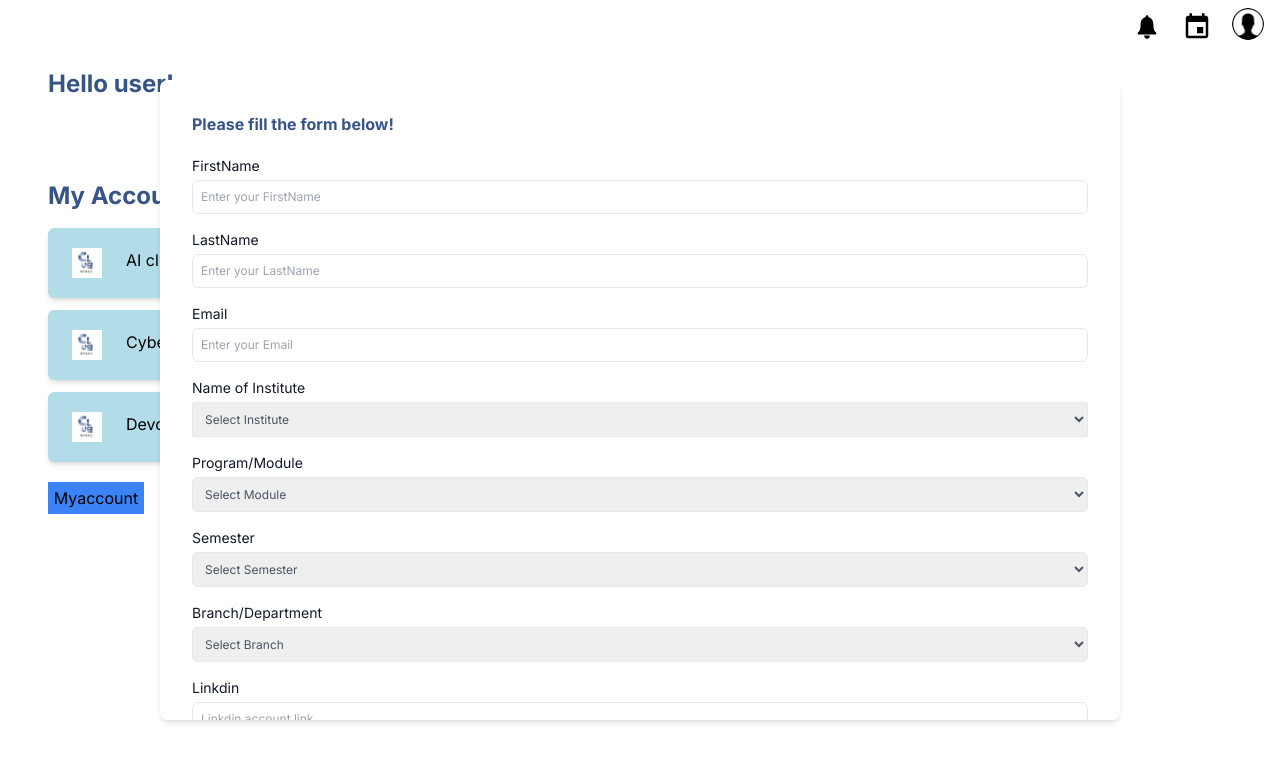
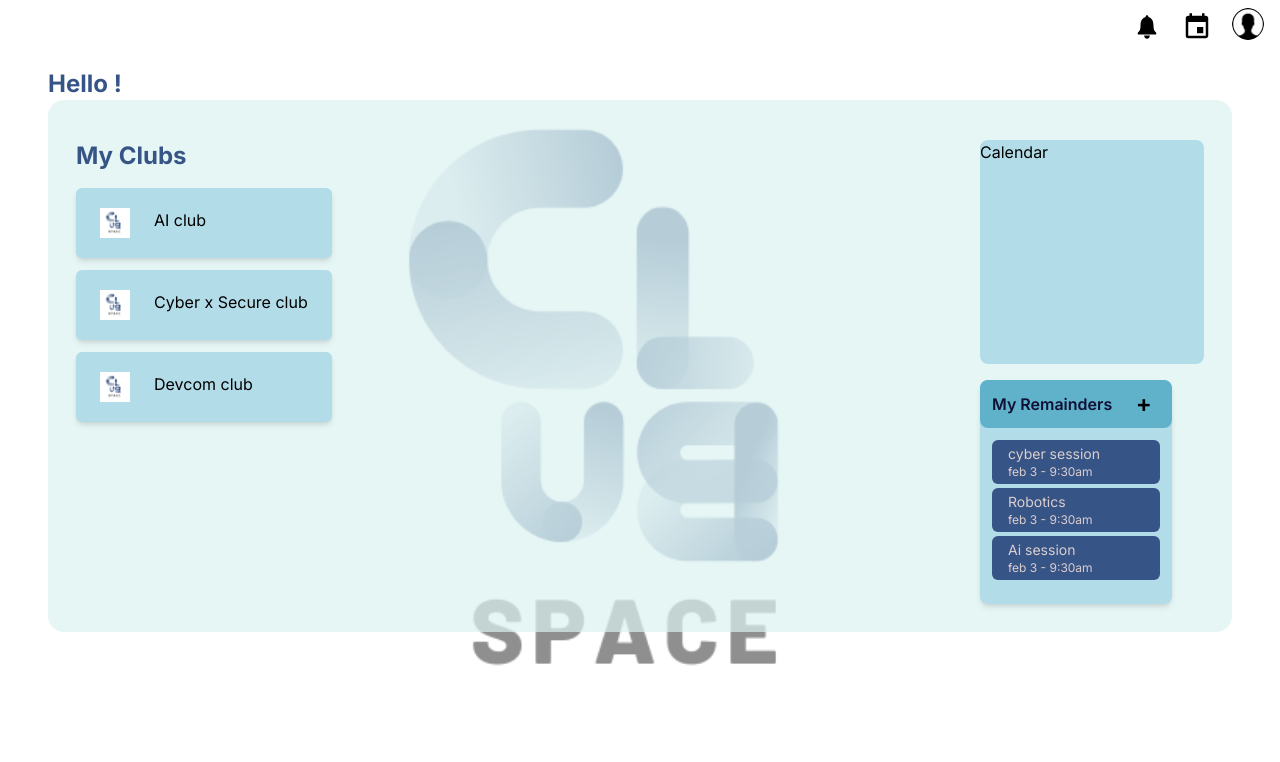
Before and after one commit to PanchananNath/clubspace, a Next.js app: page /dashboard in a window 1280 px wide. Shown: the top 762 px of the page. Built offline with nearby package versions, Linux system fonts and the light colour scheme; no server answers.

Commit message:
remainder.tsx

```diff
--- /dev/null
+++ b/src/app/dashboard/loading.tsx
@@ -0,0 +1,6 @@
+import LoadingSkeleton from "@/components/common/loading";
+
+export default function Loading() {
+    // You can add any UI inside Loading, including a Skeleton.
+    return <LoadingSkeleton />
+  }
--- a/src/app/dashboard/page.tsx
+++ b/src/app/dashboard/page.tsx
@@ -1,54 +1,55 @@
-'use client'
-import Dashboard from "@/components/common/dashboard";
-import { useEffect, useState } from "react";
+"use client";
+import MyClubs from "@/components/common/myClubs";
+import { Suspense, useEffect, useState } from "react";
 import PopupForm from "@/components/common/popupForm";
 import Image from "next/image";
 import logo from "../../../public/logo.png";
 import Navbar from "@/components/common/navbar";
-import { onAuthStateChanged } from "firebase/auth";
-import { auth } from '@/app/firebase';
+import { auth } from "@/app/firebase";
 import { useRouter } from "next/navigation";
-import Link from "next/link";
-
+import { useUid } from "@/contexts/store";
+import LoadingSkeleton from "@/components/common/loading";
+import Remainder from "@/components/common/remainder";
+import Calendar from "@/components/common/calendar";
 
 export default function DashboardPage() {
   const [showPopup, setShowPopup] = useState(false);
-  const [uid, setuid] = useState('');
+  const [name, setname] = useState<string | null>("");
+  const { uid } = useUid();
   const router = useRouter();
 
-  useEffect(() =>{
-    const unsubscribe = onAuthStateChanged(auth, (user) => {
-      if(user) {
-        window.alert('user signed in');
-        setuid(user.uid);
+  useEffect(() => {
+    //console.log("uid: ",uid);
+    const fetchid = async () => {
+      try {
+        const response = await fetch(
+          `http://localhost:3000/api/getdata?id=${uid}`,
+          {
+            method: "GET",
           }
-    });
-
-    return () => unsubscribe();
-  }, []);
-
-  useEffect(() => {
-    const fetchid = async() => {
-      try {
-        const response = await fetch(`https://api/getdata?id=${uid}`, {
-          method: "GET",
-        });
-        if(response.ok) {
+        );
+        if (response.ok) {
           const jsonData = await response.json();
-          setuid(jsonData);
-        }else{
-          console.error("Error fetching data:", response.statusText)
-        }
-      }catch(error) {
-        console.error("Error fetching data: ", error);
-      }
-    }
-
-    fetchid();
-    if(!uid) {
+          if (jsonData.length > 0) {
+            console.log("response: ", jsonData[0].id);
+            console.log("firstname: ", jsonData[0].firstname);
+            setname(jsonData[0].firstname);
+          } else {
+            //console.error("Received empty data array");
             setShowPopup(true);
           }
-  }, []);
+        } else {
+          console.error("Error fetching data:", response.statusText);
+        }
+      } catch (error) {
+        console.error("Error fetching data:", error);
+      }
+    };
+
+    if (uid) {
+      fetchid();
+    }
+  }, [uid]);
 
   const togglePopup = () => {
     setShowPopup(!showPopup);
@@ -59,18 +60,10 @@ export default function DashboardPage() {
     togglePopup();
   };
 
-  const handleLogout = async () => {
-    try {
-      await auth.signOut(); // Sign out the user
-      router.push('/signin')
-    } catch (error) {
-      console.error("Error signing out:", error);
-    }
-  };
-
   return (
+    <Suspense fallback={<LoadingSkeleton />}>
       <main className="flex w-full items-center justify-center p-1">
-      <Navbar/>
+        <Navbar />
         <div className="bg-white relative h-screen w-full rounded-2xl bg-static">
           <Image
             alt="Mountains"
@@ -79,26 +72,35 @@ export default function DashboardPage() {
             quality={100}
             fill
             sizes="100vw"
-          className="fixed top-0 left-0 w-full h-full z-0 object-contain opacity-30"
+            className="fixed top-0 left-0 w-full h-full -z-0 object-contain opacity-80 pt-5"
           />
 
-        <div className="px-11 relative mt-16">
-          <h2 className="text-2xl text-[#365486] font-bold">Hello user!</h2>
-          <div className="text-2xl text-[#365486] font-bold  mt-20 mb-4">
-            My Account
+          <div className="px-11 relative mt-16 h-5/6">
+            <h2 className="text-2xl text-[#365486] font-bold">Hello {name}!</h2>
+            <div className="bg-[#DCF2F1] h-auto pt-10 p-7 mb-5 z-10  rounded-2xl bg-opacity-70 flex justify-between flex-wrap">
+              <div className="">
+                <div className="text-2xl text-[#365486] font-bold mb-4 ">
+                  My Clubs
                 </div>
-          <Dashboard />
-          <Link href={'./myaccount'} ><button className="bg-blue-500 p-1 w-24 cursor-pointer z-50 mt-5 hover:bg-blue-700">Myaccount</button></Link>
+
+                <MyClubs />
+              </div>
+              <div className="grid gap-4">
+                <Calendar />
+                <Remainder />
+              </div>
+            </div>
 
             {/* Popup */}
             <div className="fixed inset-0 flex items-center justify-center z-40">
-            {showPopup && <PopupForm onClose={togglePopup} onSubmit={handleSubmit} />}
+              {showPopup && (
+                <PopupForm onClose={togglePopup} onSubmit={handleSubmit} />
+              )}
             </div>
             {/* End Popup */}
-
-
           </div>
         </div>
       </main>
+    </Suspense>
   );
 }
--- a/src/app/myaccount/page.tsx
+++ b/src/app/myaccount/page.tsx
@@ -2,9 +2,41 @@
 import Account from "@/components/common/Account";
 import logo from "../../../public/logo.png";
 import Image from "next/image";
+import { useEffect, useState } from "react";
+import { useUid } from "@/contexts/store";
 
 
 export default function myaccount() {
+  const [name, setname] = useState<string | null>('');
+  const { uid } = useUid();
+
+  useEffect(() => {
+    //console.log("uid: ",uid);
+    const fetchid = async () => {
+      try {
+        const response = await fetch(
+          `http://localhost:3000/api/getdata?id=${uid}`,
+          {
+            method: "GET",
+          }
+        );
+        if (response.ok) {
+          const jsonData = await response.json();
+          if (jsonData.length > 0) {
+            setname(jsonData[0].firstname);
+          }
+        } else {
+          console.error("Error fetching data:", response.statusText);
+        }
+      } catch (error) {
+        console.error("Error fetching data:", error);
+      }
+    };
+
+    if (uid) {
+      fetchid();
+    }
+  }, [uid]);
 
   return (
     <main className="flex w-full items-center justify-center p-1">
@@ -19,14 +51,21 @@ export default function myaccount() {
           className="fixed top-0 left-0 w-full h-full z-0 object-contain opacity-30"
         />
 
-        <div className="px-11 relative mt">
-          <h2 className="text-2xl text-[#365486] font-bold">Hello user!</h2>
-          <div className="text-2xl text-[#365486] font-bold  mt-20 mb-4">
-            My Account
+        <div className="px-11 relative mt-16 h-5/6">
+            <h2 className="text-2xl text-[#365486] font-bold">Hello {name}!</h2>
+            <div className="bg-[#DCF2F1] h-auto pt-10 p-7 mb-5 z-10  rounded-2xl bg-opacity-70 flex justify-between flex-wrap">
+              <div className="">
+                <div className="text-2xl text-[#365486] font-bold mb-4 ">
+                  My Clubs
+                </div>
+
+                <Account />
+              </div>
+              <div className="grid gap-4">
+
+              </div>
+            </div>
           </div>
-          <Account />
-
-        </div>
       </div>
     </main>
   );
--- /dev/null
+++ b/src/components/common/calendar.tsx
@@ -0,0 +1,7 @@
+export default function Calendar() {
+    return (
+        <div className="bg-[#B3DCE9] w-56 h-56 rounded-lg">
+            <p>Calendar</p>
+        </div>
+    )
+}
--- /dev/null
+++ b/src/components/common/loading.tsx
@@ -0,0 +1,7 @@
+export default function LoadingSkeleton() {
+    return (
+        <main className="bg-white opacity-20 h-screen flex justify-center items-center">
+        <h2>Loading........</h2>
+        </main>
+    )
+}
--- a/src/components/common/popupForm.tsx
+++ b/src/components/common/popupForm.tsx
@@ -1,4 +1,4 @@
-import React, { useEffect, useState } from "react";
+import React, { Suspense, useEffect, useState } from "react";
 import { useUid } from "../../contexts/store";
 
 interface PopupFormProps {
@@ -62,7 +62,6 @@ const PopupForm: React.FC<PopupFormProps> = ({ onClose, onSubmit }) => {
     //console.log(formData);
     try{
         await fetch(
-          //`/api/insertdata?id=${formData.id}&firstname=${formData.firstname}&lastname=${formData.lastname}&email=${formData.email}&institute=${formData.institute}&module=${formData.module}&semester=${formData.semester}&dept=${formData.dept}&linkedin=${formData.linkdin}&phone=${formData.phone}`
           'api/insertdata', {
             method: 'POST',
             headers: {
@@ -147,7 +146,7 @@ const PopupForm: React.FC<PopupFormProps> = ({ onClose, onSubmit }) => {
             <div className="flex flex-col gap-1">
               <label className="text-sm text-gray-900">Name of Institute</label>
               <select
-                name="institute"
+                name="institute_id"
                 value={formData.institute_id}
                 required
                 onChange={handleInputChange}
@@ -210,7 +209,7 @@ const PopupForm: React.FC<PopupFormProps> = ({ onClose, onSubmit }) => {
             <div className="flex flex-col gap-1">
               <label className="text-sm text-gray-900">Branch/Department</label>
               <select
-                name="dept"
+                name="department_id"
                 value={formData.department_id}
                 required
                 onChange={handleInputChange}
--- /dev/null
+++ b/src/components/common/remainder.tsx
@@ -0,0 +1,25 @@
+export default function Remainder() {
+  return (
+    <div className="bg-[#B3DCE9] w-48 h-wrap pb-3 rounded-lg shadow-md">
+        <div className="bg-[#60b2cb] p-2 px-3 flex justify-between items-center rounded-lg gap-2">
+            <p className="text-[#0F1035] font-semibold">My Remainders</p>
+            <button className="font-semibold text-2xl rounded-full hover:bg-[#438498] px-2">+</button>
+        </div>
+
+      <div className="grid gap-1 p-3 text-sm text-[#dacece]">
+        <div className="p-1 bg-[#365486] px-4 items-center rounded-md">
+          <p className="">cyber session</p>
+          <p className="text-xs">feb 3 - 9:30am</p>
+        </div>
+        <div className="p-1 bg-[#365486] px-4 items-center rounded-md">
+          <p className="">Robotics</p>
+          <p className="text-xs">feb 3 - 9:30am</p>
+        </div>
+        <div className="p-1 bg-[#365486] px-4 items-center rounded-md">
+          <p className="">Ai session</p>
+          <p className="text-xs">feb 3 - 9:30am</p>
+        </div>
+      </div>
+    </div>
+  );
+}
--- a/src/components/common/signin.tsx
+++ b/src/components/common/signin.tsx
@@ -46,7 +46,6 @@ export default function Signin() {
         router.push("/dashboard");
       } else {
         console.log("no user signed in");
-        //window.alert("unsuccessfull");
       }
     });
     return () => unsubscribe();
--- a/src/pages/api/getdata.ts
+++ b/src/pages/api/getdata.ts
@@ -21,9 +21,9 @@ export default async function handler(
     const client = await pool.connect();
 
     // Execute the SQL INSERT query
-    const uidResult = await client.query(
+    const DataResult = await client.query(
       `
-        select id from users where id = ${id}
+      select id, firstname from users where id='${id}';
       `
     );
 
@@ -31,12 +31,12 @@ export default async function handler(
     //   `select * from student_data`
     // )
 
-    const uid = uidResult.rows;
+    const Data = DataResult.rows;
     //const stu = sturesult.rows;
 
     client.release();
 
-    res.status(200).json(uid);
+    res.status(200).json(Data);
   } catch (error) {
     console.error("Error retreving dta from PostgreSQL:", error);
     res.status(500).json({ error: "Internal Server Error" });
```
Also changed, not shown: src/components/common/Account.tsx (+11 -8 lines), src/components/common/myClubs.tsx (renamed from src/components/common/dashboard.tsx, +5 -5 lines). Lines whose indentation alone changed are shown as unchanged.
